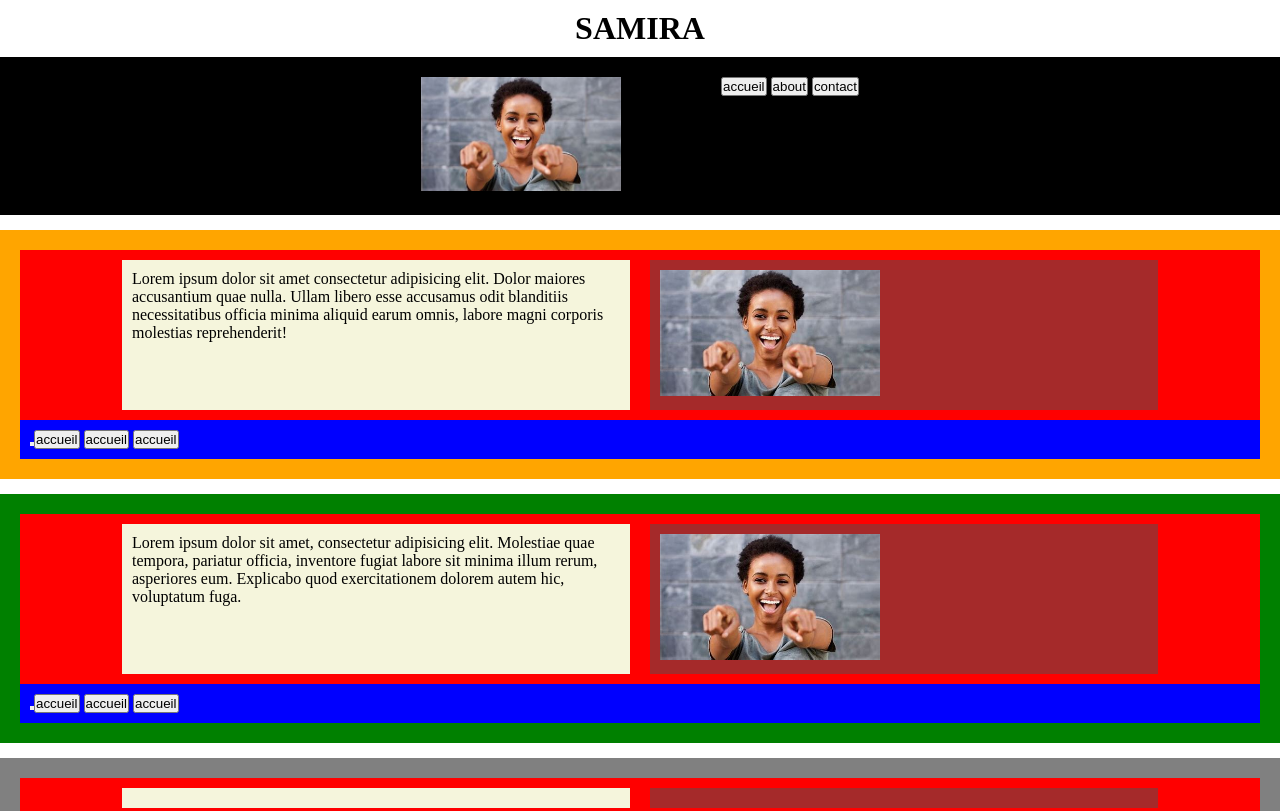
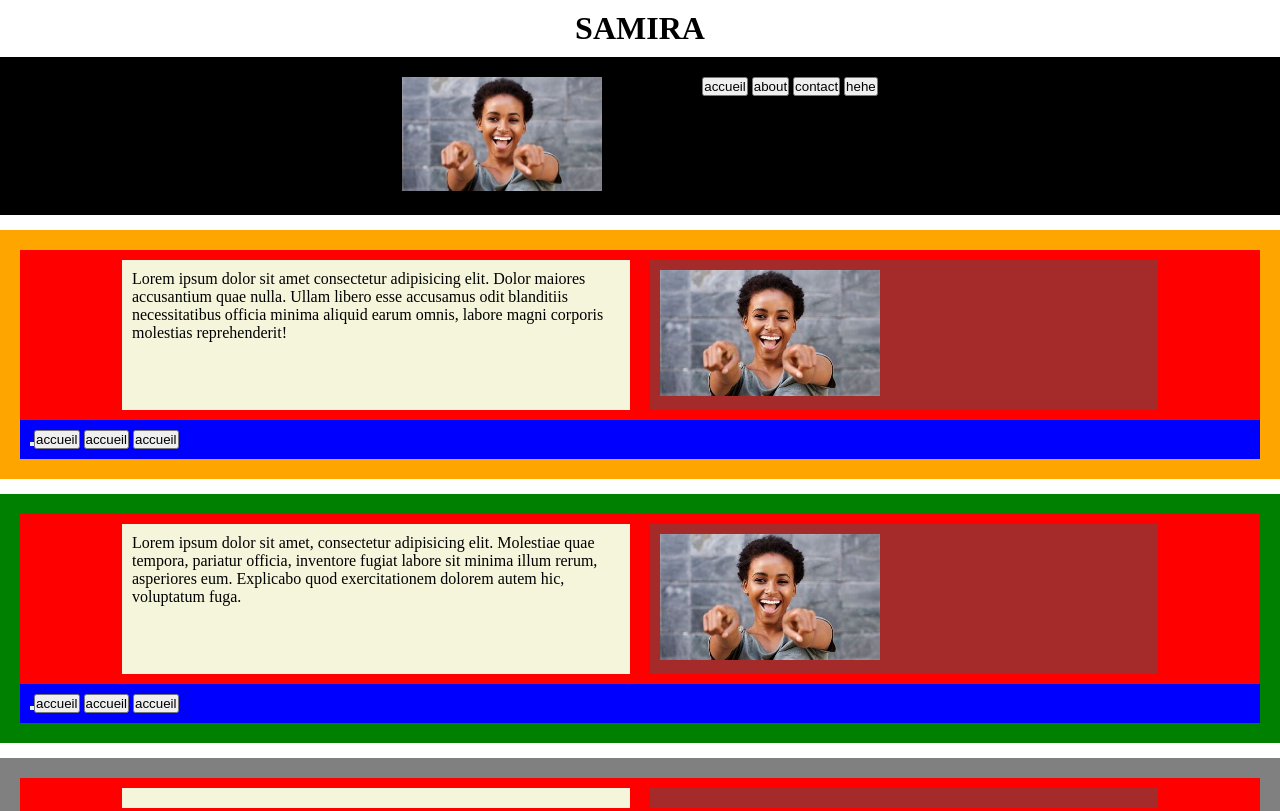
Before and after one commit to samimi-madougou/workshop, a plain HTML site: page index.html in a window 1280 px wide. Shown: the top 811 px of the page. Drawn offline with Linux system fonts and the light colour scheme.

Commit message:
Update index.html

```diff
--- a/index.html
+++ b/index.html
@@ -17,6 +17,7 @@
                 <button  type="submit" id="01" >accueil</button>
                 <button  type="submit" id="02" >about</button>
                 <button  type="submit" id="03" >contact</button>
+                <button  type="submit" id="03" >hehe</button>
 
             </div>
         </div>
```
